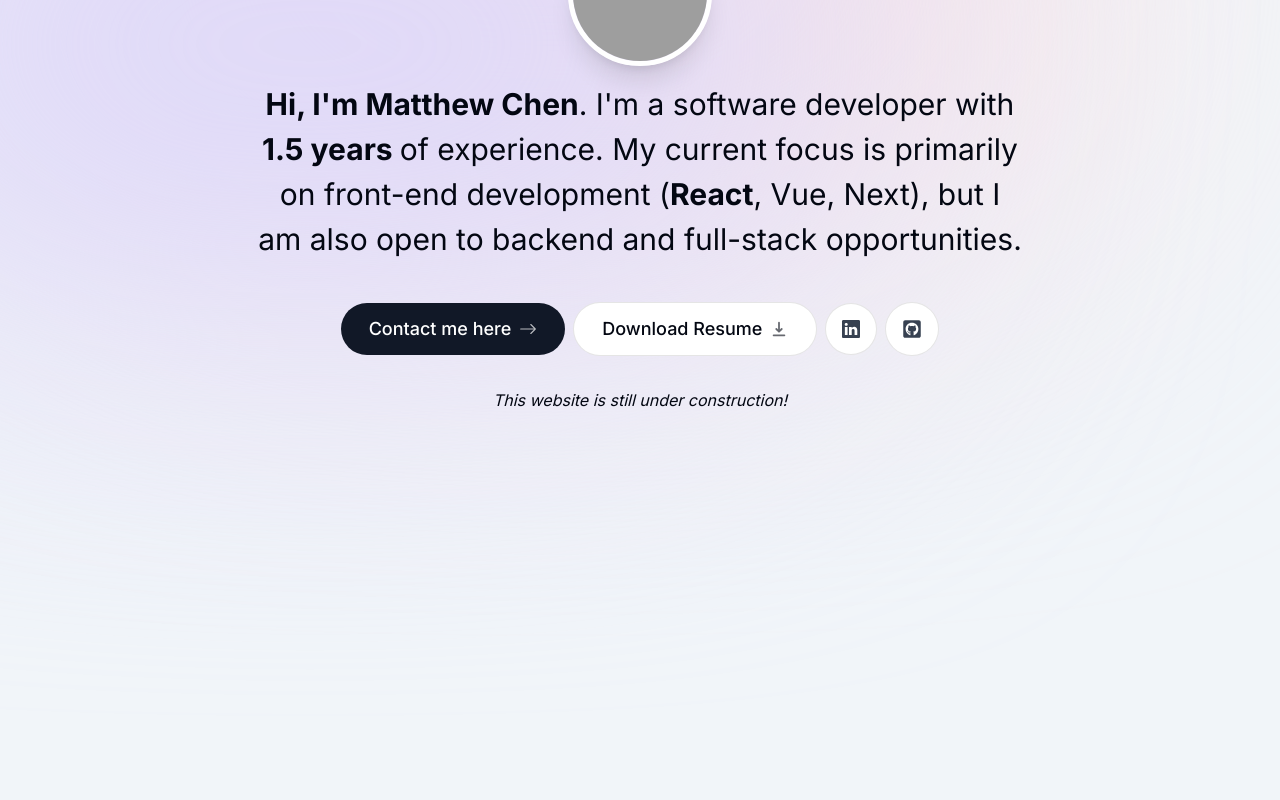
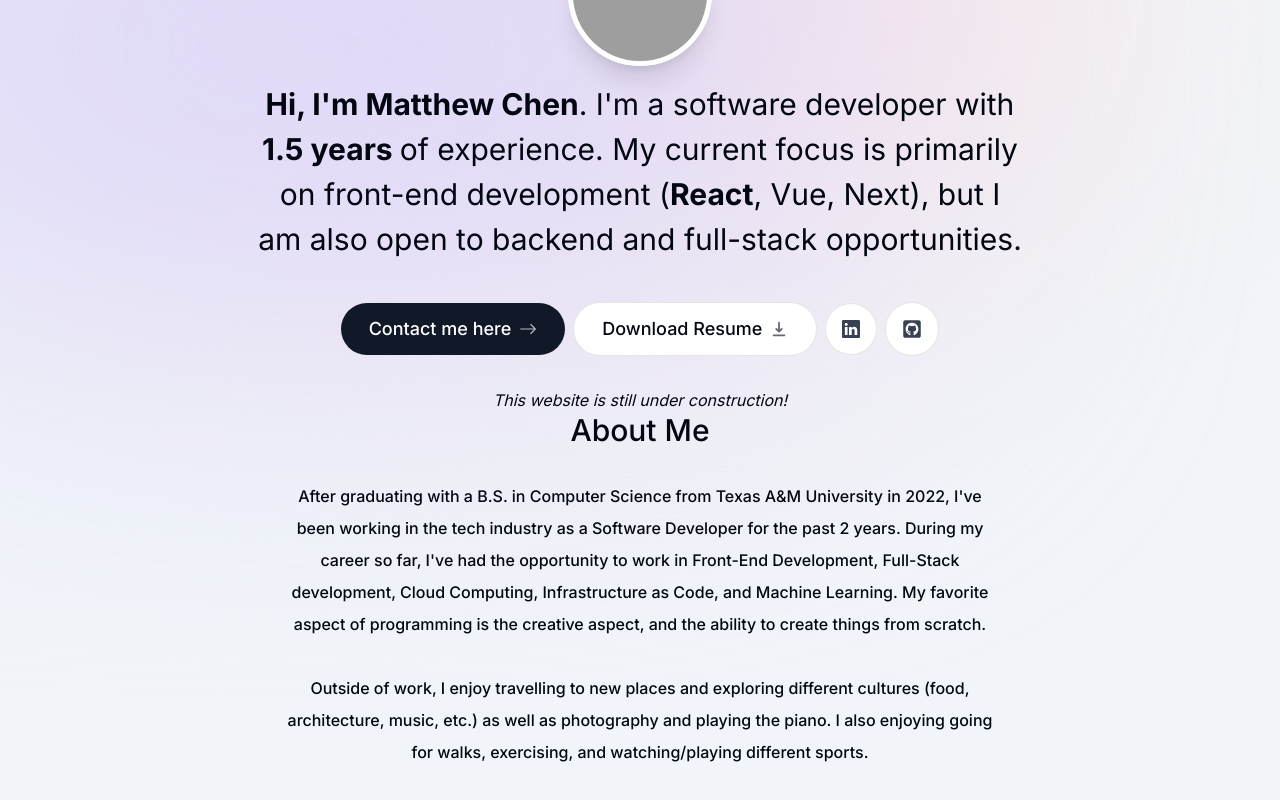
Before and after one commit to mattokc35/Portfolio-NextJS, a Next.js app: page / in a window 1280 px wide. Shown: the part 190-990 px from the top of the page. Built offline with nearby package versions, Linux system fonts and the light colour scheme; grey boxes are pictures that could not be loaded.

Commit message:
about section

```diff
--- a/app/page.tsx
+++ b/app/page.tsx
@@ -1,8 +1,11 @@
+import About from "@/components/about";
 import Intro from "../components/intro";
+
 export default function Home() {
   return (
     <main className="flex min-h-screen flex-col items-center justify-between p-24">
       <Intro />
+      <About />
     </main>
   );
 }
--- /dev/null
+++ b/components/about.tsx
@@ -0,0 +1,30 @@
+"use client";
+
+import React from "react";
+import SectionHeading from "./section-header";
+import { motion } from "framer-motion";
+
+export default function About() {
+  return (
+    <motion.section
+      className="mb-28 max-w-[45rem] leading-8 text-center sm:mb-34"
+      initial={{ opacity: 0, y: 100 }}
+      animate={{ opacity: 1, y: 0 }}
+      transition={{ delay: 0.175 }}
+    >
+      <SectionHeading>About Me</SectionHeading>
+      <p className="font-medium mb-8">
+        After graduating with a B.S. in Computer Science from Texas A&M
+        University in 2022, I've been working in the tech industry as a Software
+        Developer for the past 2 years. During my career so far, I've had the
+        opportunity to work in Front-End Development, Full-Stack development,
+        Cloud Computing, Infrastructure as Code, and Machine Learning. My
+        favorite aspect of programming is the creative aspect, and the ability
+        to create things from scratch.
+      </p>
+      <p className="font-medium mb-8">
+        {`Outside of work, I enjoy travelling to new places and exploring different cultures (food, architecture, music, etc.) as well as photography and playing the piano. I also enjoying going for walks, exercising, and watching/playing different sports.`}
+      </p>
+    </motion.section>
+  );
+}
--- a/components/intro.tsx
+++ b/components/intro.tsx
@@ -33,7 +33,7 @@ export default function Intro() {
           </motion.div>
         </div>
       </div>
-      <motion.p
+      <motion.h1
         className="mb-10 mt-4 px-4 text-2xl font-small !leading-[1.5] sm:text-3xl"
         initial={{ opacity: 0, y: 100 }}
         animate={{ opacity: 1, y: 0 }}
@@ -44,7 +44,7 @@ export default function Intro() {
         <span>{`My current focus is primarily on front-end development (`}</span>
         <span className="font-bold">React</span>
         <span>{`, Vue, Next), but I am also open to backend and full-stack opportunities.`}</span>
-      </motion.p>
+      </motion.h1>
       <motion.div
         className="flex flex-col sm:flex-row items-center justify-center gap-2 px-4 text-lg font-medium"
         initial={{ opacity: 0, y: 100 }}
--- /dev/null
+++ b/components/section-header.tsx
@@ -0,0 +1,13 @@
+import React from "react";
+
+type SectionHeadingProps = {
+  children: React.ReactNode;
+};
+
+export default function SectionHeading({ children }: SectionHeadingProps) {
+  return (
+    <h2 className="text-3xl font-medium capitalize mb-8 sm:mb-38">
+      {children}
+    </h2>
+  );
+}
```
